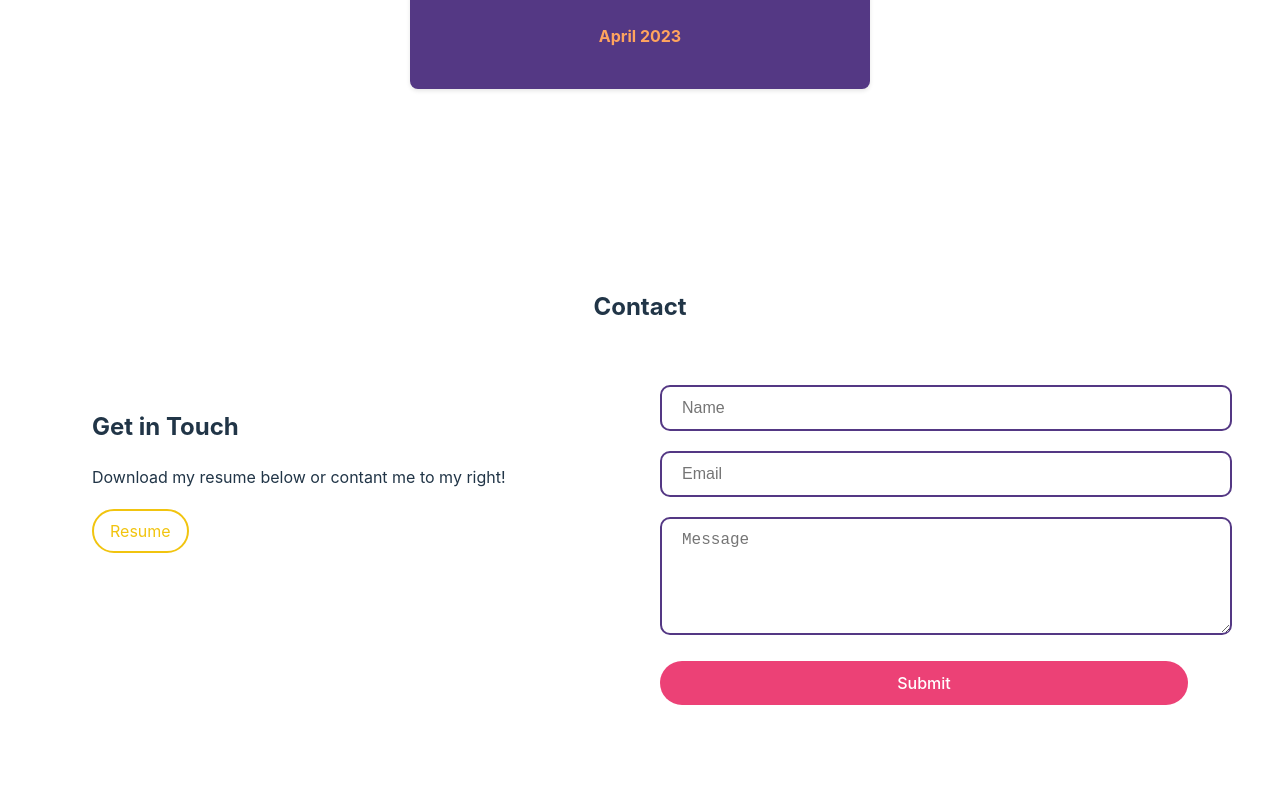
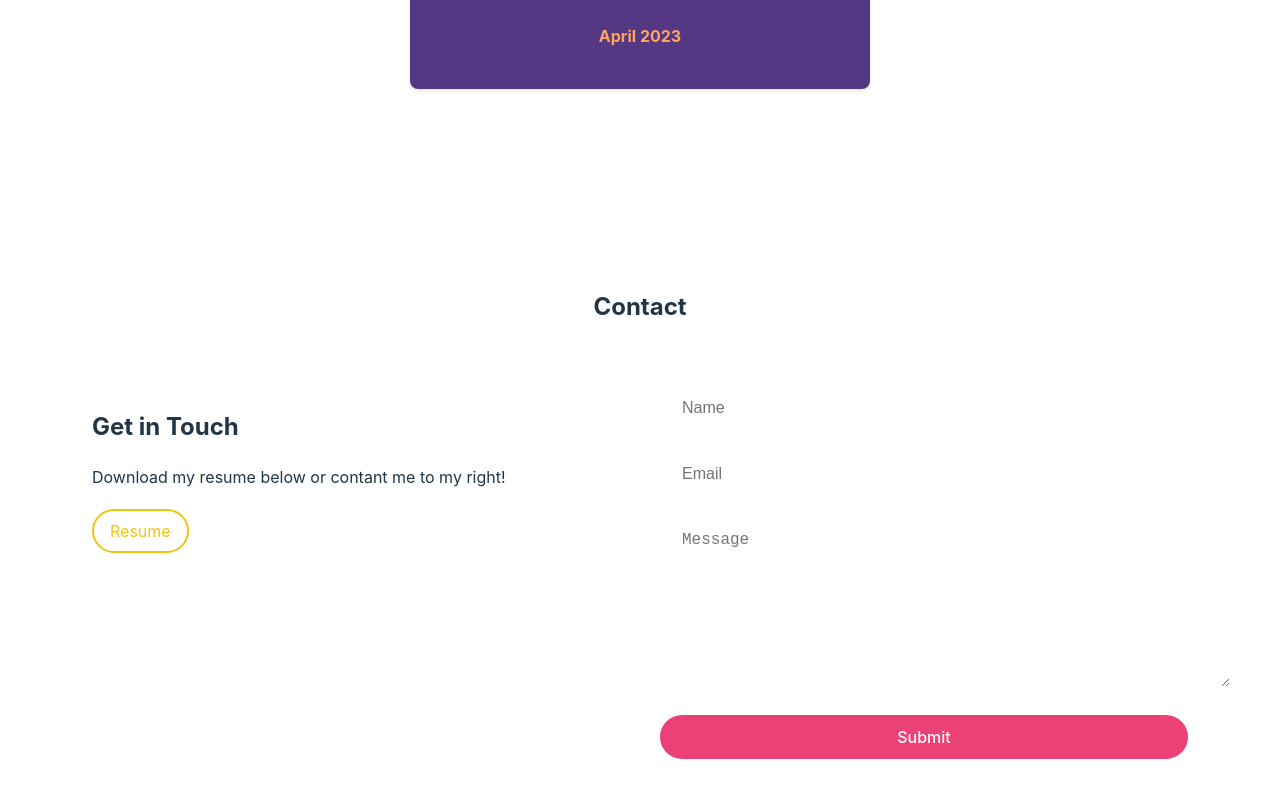
Before and after one commit to darrenxychen/portfolio-website-react, a React (Vite) app: page / in a window 1280 px wide. Shown: the part 2623-3420 px from the top of the page. Built offline with nearby package versions, Linux system fonts and the light colour scheme.

Commit message:
added email support

```diff
--- a/package.json
+++ b/package.json
@@ -10,6 +10,7 @@
     "preview": "vite preview"
   },
   "dependencies": {
+    "@emailjs/browser": "^4.3.3",
     "react": "^18.2.0",
     "react-dom": "^18.2.0",
     "react-router-dom": "^6.22.3"
--- a/src/components/Contact.css
+++ b/src/components/Contact.css
@@ -29,7 +29,7 @@
   .form-input {
     padding: 12px 20px;
     margin-bottom: 20px;
-    border: 2px solid #543884;
+    border: 2px solid #ffffff;
     border-radius: 10px;
     font-size: 16px;
     width: 100%;
@@ -38,7 +38,7 @@
   .form-textarea {
     padding: 12px 20px;
     margin-bottom: 20px;
-    border: 2px solid #543884;
+    border: 2px solid #ffffff;
     border-radius: 10px;
     font-size: 16px;
     resize: vertical;
--- a/src/components/Contact.jsx
+++ b/src/components/Contact.jsx
@@ -1,7 +1,29 @@
-import React from 'react';
+import React, {useRef} from 'react';
+import emailjs from '@emailjs/browser';
+
 import './Contact.css';
 
 const Contact = () => {
+  const formRef = useRef();
+
+  const sendEmail = (e) => {
+    e.preventDefault();
+
+    emailjs
+      .sendForm('service_w4twz0l', 'template_bg94mz9', formRef.current, {
+        publicKey: 'rgQ3hwJSVEQSAuJwA',
+      })
+      .then(
+        () => {
+          console.log('SUCCESS!');
+        },
+        (error) => {
+          console.log('FAILED...', error.text);
+        },
+      );
+  };
+
+
   return (
     <section className="contact-section">
       <div className="contact-content">
@@ -12,10 +34,10 @@ const Contact = () => {
         </div>
       </div>
       <div className="contact-form">
-        <form>
-          <input type="text" placeholder="Name" className="form-input" />
-          <input type="email" placeholder="Email" className="form-input" />
-          <textarea rows="5" placeholder="Message" className="form-textarea"></textarea>
+        <form ref={formRef} onSubmit={sendEmail}>
+          <input type="text" placeholder="Name" className="form-input" name='name'/>
+          <input type="email" placeholder="Email" className="form-input" name='email'/>
+          <textarea rows="8" placeholder="Message" className="form-textarea" name='message'></textarea>
           <button type="submit" className="submit-button">Submit</button>
         </form>
       </div>
```
Also changed, not shown: 1 other file (tests, documents, lock files or other folders).
